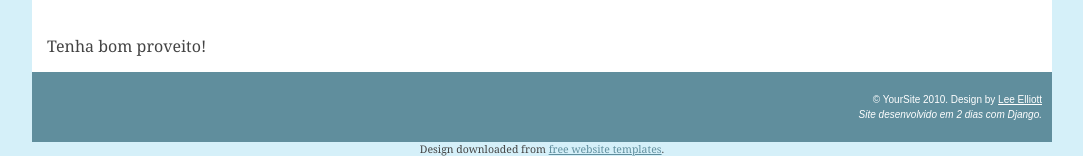
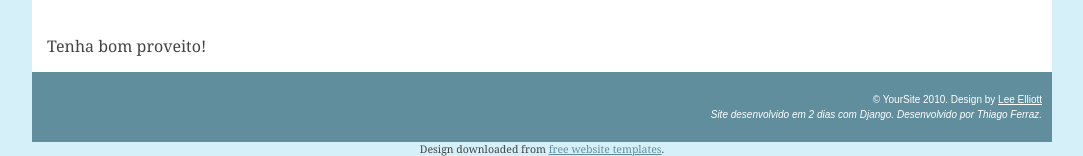
Before and after one commit to eci-ufrj/eci-repo, a Django app: template eci/templates/home.html in a window 1280 px wide. Shown: the part 681-837 px from the top of the page, without its empty margins (98-1181 px from the left). Run offline with Django 3.2, Linux system fonts and the light colour scheme; the template is opened without the code that fills it, so the values that code supplies are empty; parts of the project's set-up code (start-up, migrations or seed data) failed here and were passed over.

Commit message:
Creditos no base.html
git-svn-id: http://svn.inoa.com.br/eci-repo/trunk@10 9a8e9232-618a-463d-8ac3-2b909197d251

```diff
--- a/eci/templates/base.html
+++ b/eci/templates/base.html
@@ -116,7 +116,7 @@
 
 <div id="footer">
 	<p>&copy; YourSite 2010. Design by <a href="http://www.electrictowelrail.org.uk">Lee Elliott</a></p>
-	<p><i>Site desenvolvido em 2 dias com Django.</i></p>
+	<p><i>Site desenvolvido em 2 dias com Django. Desenvolvido por Thiago Ferraz.</i></p>
 </div><!-- end footer -->
 
 <div style="text-align: center; font-size: 0.75em;">Design downloaded from <a href="http://www.freewebtemplates.com/">free website templates</a>.</div></body>
```
